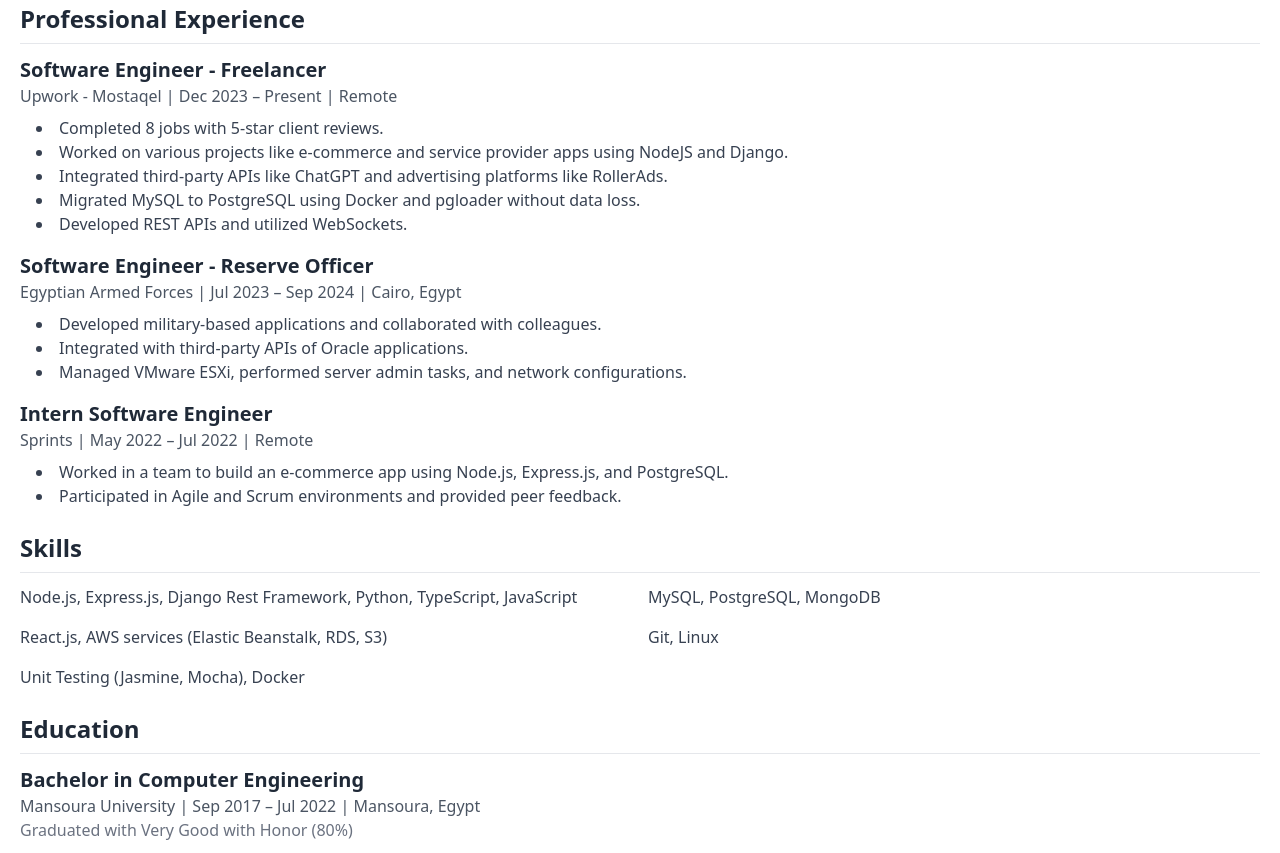
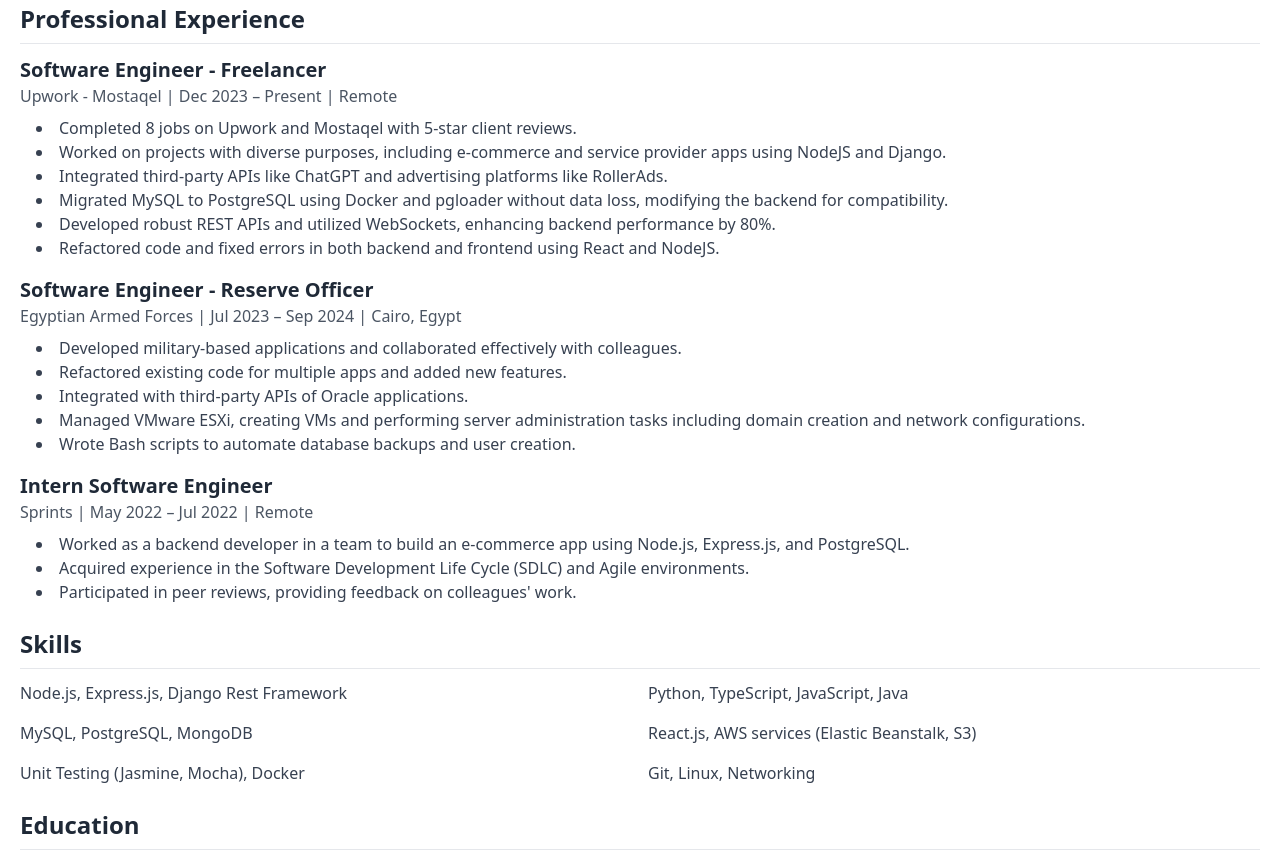
Before and after one commit to AhmedMagdi8/ahmedmagdi8.github.io, a plain HTML site: page index.html in a window 1280 px wide. Shown: the part 362-1215 px from the top of the page. Drawn offline with nearby package versions, Linux system fonts and the light colour scheme.

Commit message:
Version 2

```diff
--- a/index.html
+++ b/index.html
@@ -44,11 +44,12 @@
         <h4 class="text-xl font-bold">Software Engineer - Freelancer</h4>
         <p class="text-gray-600">Upwork - Mostaqel | Dec 2023 – Present | Remote</p>
         <ul class="list-disc list-inside ml-4 mt-2 text-gray-700">
-          <li>Completed 8 jobs with 5-star client reviews.</li>
-          <li>Worked on various projects like e-commerce and service provider apps using NodeJS and Django.</li>
+          <li>Completed 8 jobs on Upwork and Mostaqel with 5-star client reviews.</li>
+          <li>Worked on projects with diverse purposes, including e-commerce and service provider apps using NodeJS and Django.</li>
           <li>Integrated third-party APIs like ChatGPT and advertising platforms like RollerAds.</li>
-          <li>Migrated MySQL to PostgreSQL using Docker and pgloader without data loss.</li>
-          <li>Developed REST APIs and utilized WebSockets.</li>
+          <li>Migrated MySQL to PostgreSQL using Docker and pgloader without data loss, modifying the backend for compatibility.</li>
+          <li>Developed robust REST APIs and utilized WebSockets, enhancing backend performance by 80%.</li>
+          <li>Refactored code and fixed errors in both backend and frontend using React and NodeJS.</li>
         </ul>
       </div>
 
@@ -56,9 +57,11 @@
         <h4 class="text-xl font-bold">Software Engineer - Reserve Officer</h4>
         <p class="text-gray-600">Egyptian Armed Forces | Jul 2023 – Sep 2024 | Cairo, Egypt</p>
         <ul class="list-disc list-inside ml-4 mt-2 text-gray-700">
-          <li>Developed military-based applications and collaborated with colleagues.</li>
+          <li>Developed military-based applications and collaborated effectively with colleagues.</li>
+          <li>Refactored existing code for multiple apps and added new features.</li>
           <li>Integrated with third-party APIs of Oracle applications.</li>
-          <li>Managed VMware ESXi, performed server admin tasks, and network configurations.</li>
+          <li>Managed VMware ESXi, creating VMs and performing server administration tasks including domain creation and network configurations.</li>
+          <li>Wrote Bash scripts to automate database backups and user creation.</li>
         </ul>
       </div>
 
@@ -66,8 +69,9 @@
         <h4 class="text-xl font-bold">Intern Software Engineer</h4>
         <p class="text-gray-600">Sprints | May 2022 – Jul 2022 | Remote</p>
         <ul class="list-disc list-inside ml-4 mt-2 text-gray-700">
-          <li>Worked in a team to build an e-commerce app using Node.js, Express.js, and PostgreSQL.</li>
-          <li>Participated in Agile and Scrum environments and provided peer feedback.</li>
+          <li>Worked as a backend developer in a team to build an e-commerce app using Node.js, Express.js, and PostgreSQL.</li>
+          <li>Acquired experience in the Software Development Life Cycle (SDLC) and Agile environments.</li>
+          <li>Participated in peer reviews, providing feedback on colleagues' work.</li>
         </ul>
       </div>
     </section>
@@ -76,11 +80,12 @@
     <section class="mb-6">
       <h3 class="text-2xl font-semibold border-b pb-2 mb-3">Skills</h3>
       <ul class="grid grid-cols-2 gap-4 text-gray-700">
-        <li>Node.js, Express.js, Django Rest Framework, Python, TypeScript, JavaScript</li>
+        <li>Node.js, Express.js, Django Rest Framework</li>
+        <li>Python, TypeScript, JavaScript, Java</li>
         <li>MySQL, PostgreSQL, MongoDB</li>
-        <li>React.js, AWS services (Elastic Beanstalk, RDS, S3)</li>
-        <li>Git, Linux</li>
+        <li>React.js, AWS services (Elastic Beanstalk, S3)</li>
         <li>Unit Testing (Jasmine, Mocha), Docker</li>
+        <li>Git, Linux, Networking</li>
       </ul>
     </section>
 
```
